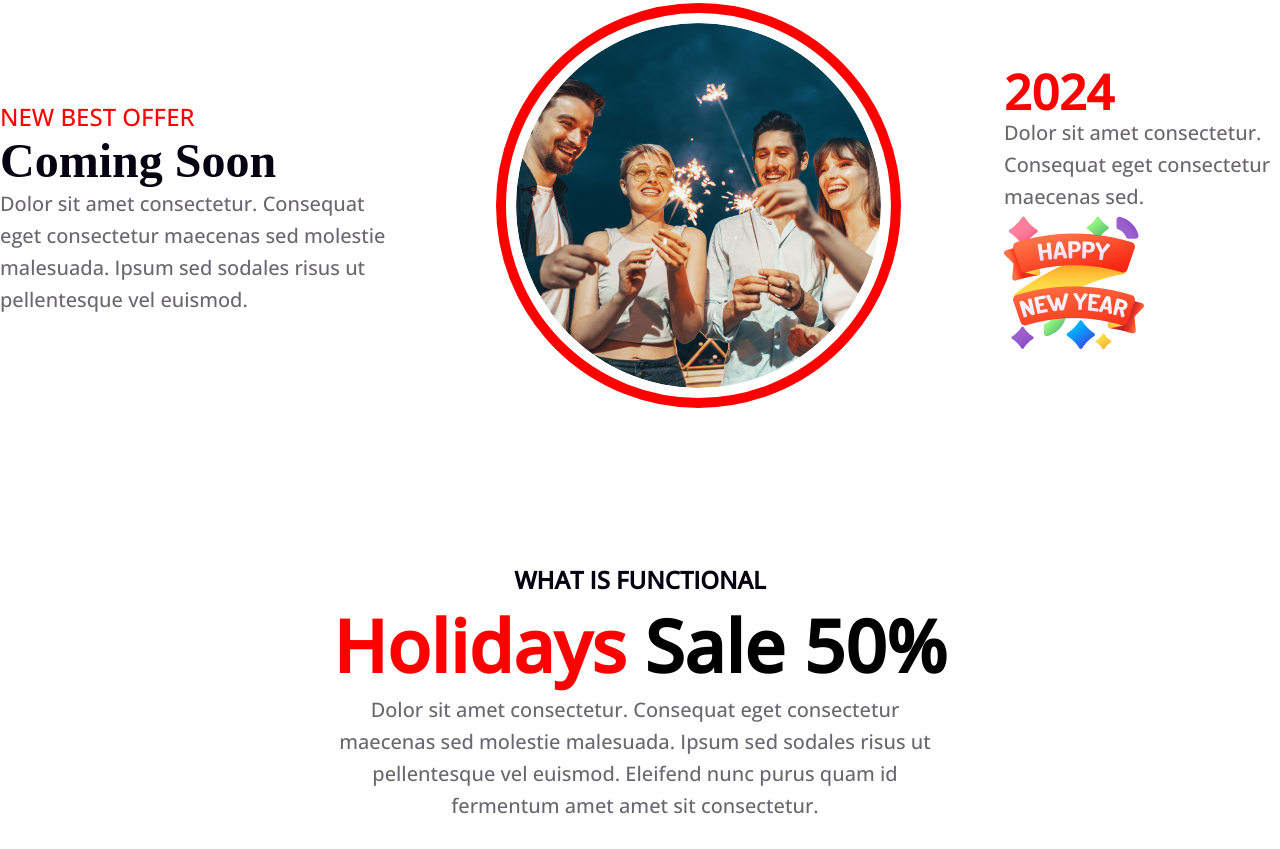
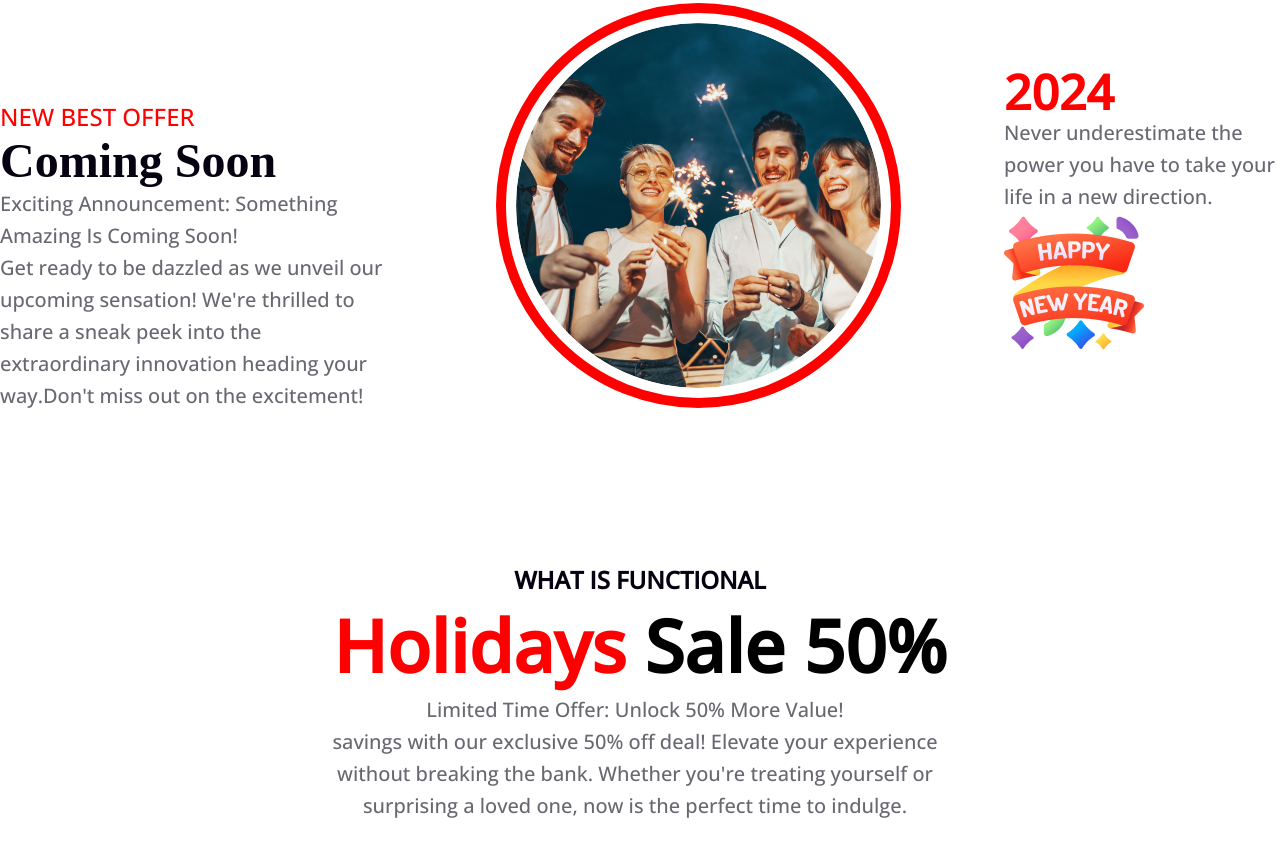
Before and after one commit to tasfia236/Year-2024, a plain HTML site: page index.html in a window 1280 px wide. Shown: the part 2965-3814 px from the top of the page. Drawn offline with nearby package versions, Linux system fonts and the light colour scheme.

Commit message:
some edited

```diff
--- a/index.html
+++ b/index.html
@@ -36,7 +36,7 @@
             <div class="section2-content">
                 <div class="welcome">
                     <p id="mid">Welcome to midnight party</p>
-                    <p id="des">Dolor sit amet consectetur. Consequat eget consectetur maecenas sed molestie malesuada. Ipsum sed sodales risus ut pellentesque vel euismod. </p>
+                    <p id="des">Get ready for exciting new year party with DJ party and buffet dinner. Let's enjoy!</p>
                     <button class="section3-btn">JOIN NOW</button>
 
                 </div>
@@ -59,14 +59,15 @@
             <div class="section4-left">
                 <h3>NEW BEST OFFER</h3>
                 <h1>Coming Soon</h1>
-                <p>Dolor sit amet consectetur. Consequat eget consectetur maecenas sed molestie malesuada. Ipsum sed sodales risus ut pellentesque vel euismod. </p>
+                <p>Exciting Announcement: Something Amazing Is Coming Soon!<br>
+                Get ready to be dazzled as we unveil our upcoming sensation! We're thrilled to share a sneak peek into the extraordinary innovation heading your way.Don't miss out on the excitement!</p>
             </div>
             <div class="section4-center">
                 <img src="resources/Ellipse 1.png" alt="">
             </div>
             <div class="section4-right">
                 <h1><b>2024</b></h1>
-                <p>Dolor sit amet consectetur. Consequat eget consectetur maecenas sed.</p>
+                <p>Never underestimate the power you have to take your life in a new direction.</p>
                 <img src="resources/Group 96.png" alt="">
             </div>
         </section>
@@ -75,8 +76,8 @@
             <div class="section5-top">
                 <h3><b>WHAT IS FUNCTIONAL</b></h3>
                 <h1><span class="red">Holidays</span> Sale 50%</h1>
-                <p>Dolor sit amet consectetur. Consequat eget consectetur maecenas sed
-                    molestie malesuada. Ipsum sed sodales risus ut pellentesque vel euismod. Eleifend nunc purus quam id fermentum amet amet sit consectetur.</p>
+                <p>Limited Time Offer: Unlock 50% More Value!</p>
+                <p>savings with our exclusive 50% off deal! Elevate your experience without breaking the bank. Whether you're treating yourself or surprising a loved one, now is the perfect time to indulge.</p>
             </div>
             <div class="section5-img">
                 <img id="img1" src="resources/Group 75.png" alt="">
@@ -92,8 +93,7 @@
             <div class="section6-top">
                 <h3>THE BEST GIFTS</h3>
                 <h1><b>Our Awesome Portfolio</b></h1>
-                <p>Dolor sit amet consectetur. Consequat eget consectetur maecenas sed molestie malesuada.</p>
-                <p>Ipsum sed sodales risus ut pellentesque vel euismod. </p>
+                <p>Featuring our best products </p>
             </div>
             <div class="section6-bottom">
                 <div class="line1">
@@ -113,8 +113,7 @@
             <div class="section7-top">
                 <img src="resources/Group 61.png" alt="">
                 <h1>Subscribe Newsletter</h1>
-                <p>Dolor sit amet consectetur. Consequat eget consectetur maecenas sed molestie malesuada.</p>
-                <p>sed sodales risus ut pellentesque vel euismod. </p>
+                <p>Do subscribe us for more</p>
             </div>
             <form class="section7-bottom">
                 <input type="email" id="email" value="user@gmail.com">
--- a/style/style.css
+++ b/style/style.css
@@ -171,6 +171,7 @@ main {
     color: #fff;
     font-size: 20px;
     width: 30%;
+    margin-top: 20px;
 }
 .section3-btn:hover{
     background-color: rgb(201, 97, 97);
```
